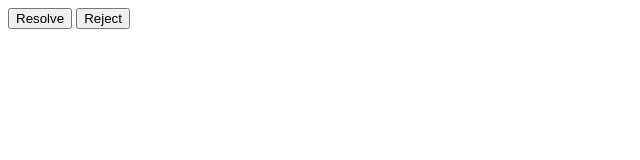
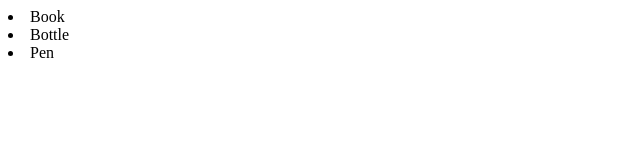
Before and after one commit to SaiRakindi/javascript-interview-coding, a plain HTML site: page index.html in a window 1280 px wide. Shown: the whole page, without its empty margins (0-640 px from the left). Drawn offline with Linux system fonts and the light colour scheme.

Commit message:
feat: event delegation script file

```diff
--- a/index.html
+++ b/index.html
@@ -6,10 +6,17 @@
     <title>Document</title>
   </head>
   <body>
-    <button id="resolve">Resolve</button>
-    <button id="reject">Reject</button>
+    <!-- <button id="resolve">Resolve</button>
+    <button id="reject">Reject</button> -->
+
+    <div id="products">
+      <li id="books">Book</li>
+      <li id="bottle">Bottle</li>
+      <li id="pen">Pen</li>
+    </div>
     <!-- <script src="./script.js"></script> -->
     <!-- <script src="./coding-practice/test.js"></script> -->
     <script src="./coding-practice/promisesPractice.js"></script>
+    <script src="./coding-practice/eventDelegation.js"></script>
   </body>
 </html>
```
